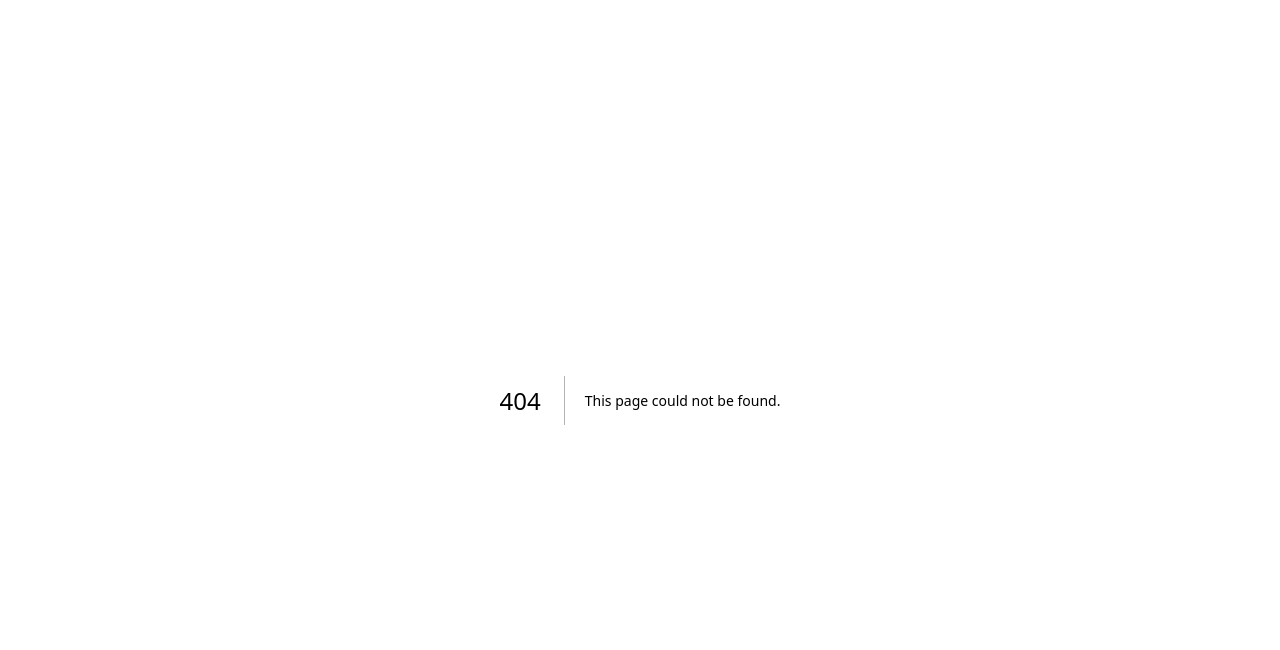
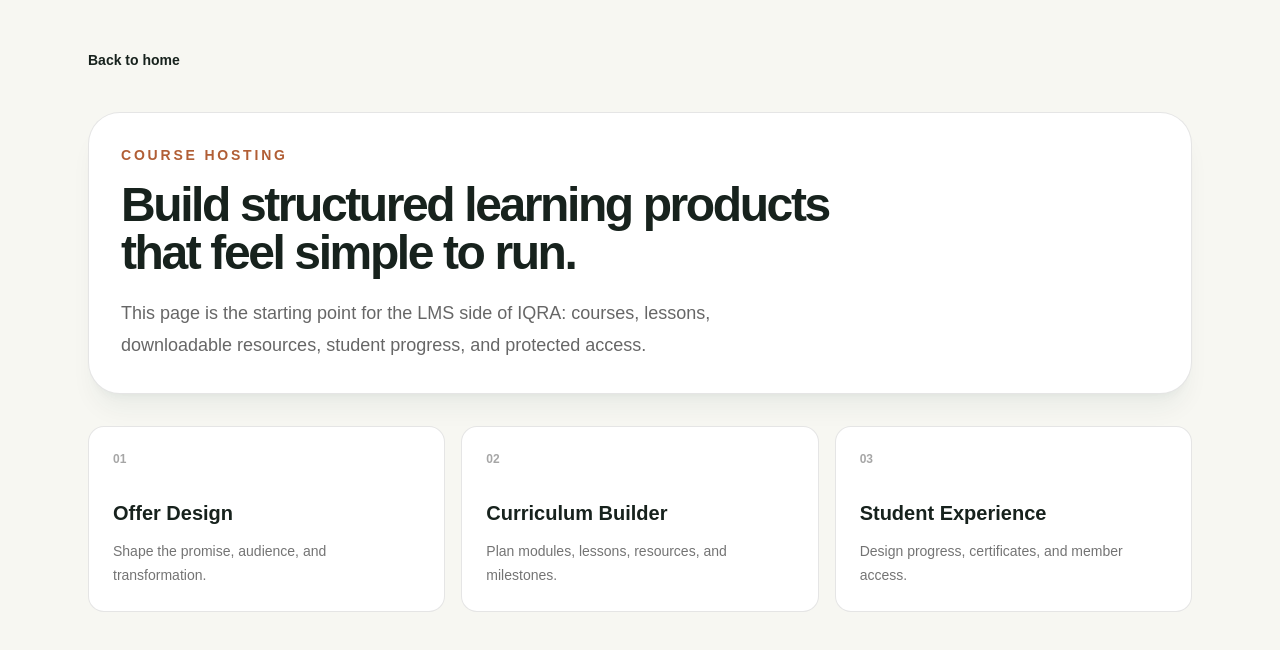
Before and after one commit to c21adnan/iqra, a Next.js app: page /courses in a window 1280 px wide. Before the commit this address had no page. Shown: the top 650 px of the page. Built offline with nearby package versions, Linux system fonts and the light colour scheme.

Commit message:
Add courses page

```diff
--- /dev/null
+++ b/app/courses/page.js
@@ -0,0 +1,37 @@
+import Link from "next/link";
+
+const lessons = [
+  ["01", "Offer Design", "Shape the promise, audience, and transformation."],
+  ["02", "Curriculum Builder", "Plan modules, lessons, resources, and milestones."],
+  ["03", "Student Experience", "Design progress, certificates, and member access."],
+];
+
+export default function CoursesPage() {
+  return (
+    <main className="mx-auto max-w-6xl px-6 py-12">
+      <Link className="text-sm font-semibold text-[#173f35]" href="/">
+        Back to home
+      </Link>
+      <section className="mt-10 rounded-[2rem] border border-black/10 bg-white p-8 shadow-xl shadow-[#173f35]/5">
+        <p className="text-sm font-semibold uppercase tracking-[0.2em] text-[#b15e35]">Course hosting</p>
+        <h1 className="mt-4 max-w-3xl text-5xl font-semibold tracking-[-0.05em]">
+          Build structured learning products that feel simple to run.
+        </h1>
+        <p className="mt-5 max-w-2xl text-lg leading-8 text-black/60">
+          This page is the starting point for the LMS side of IQRA: courses, lessons, downloadable resources, student
+          progress, and protected access.
+        </p>
+      </section>
+
+      <section className="mt-8 grid gap-4 md:grid-cols-3">
+        {lessons.map(([number, name, description]) => (
+          <article key={name} className="rounded-2xl border border-black/10 bg-white p-6">
+            <p className="text-xs font-semibold text-black/35">{number}</p>
+            <h2 className="mt-8 text-xl font-semibold">{name}</h2>
+            <p className="mt-3 text-sm leading-6 text-black/55">{description}</p>
+          </article>
+        ))}
+      </section>
+    </main>
+  );
+}
```
